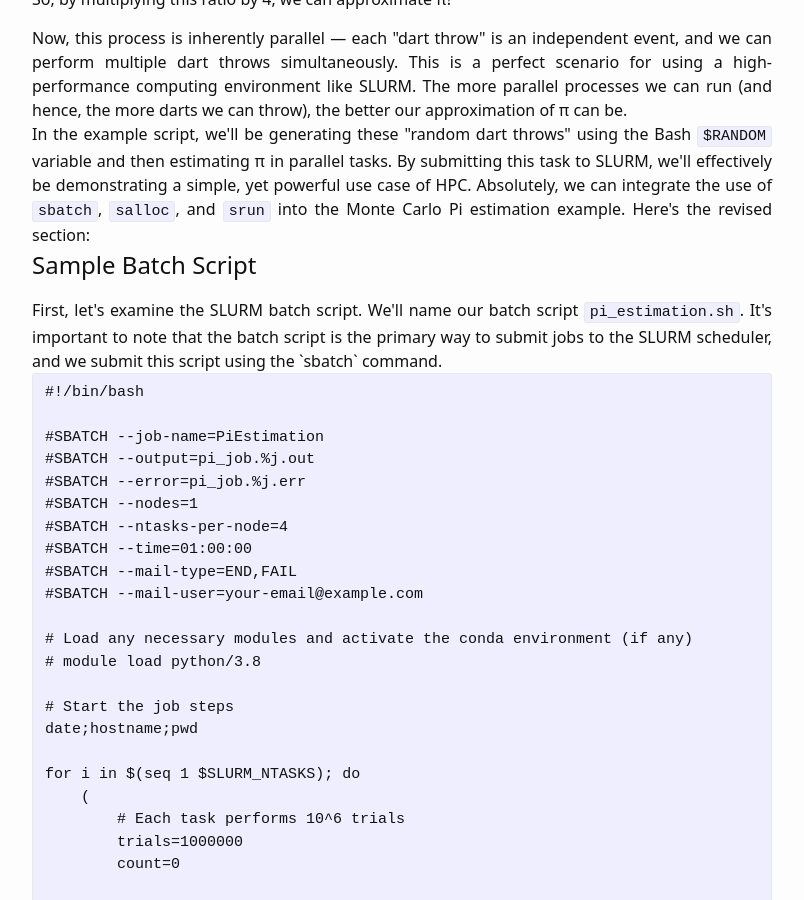
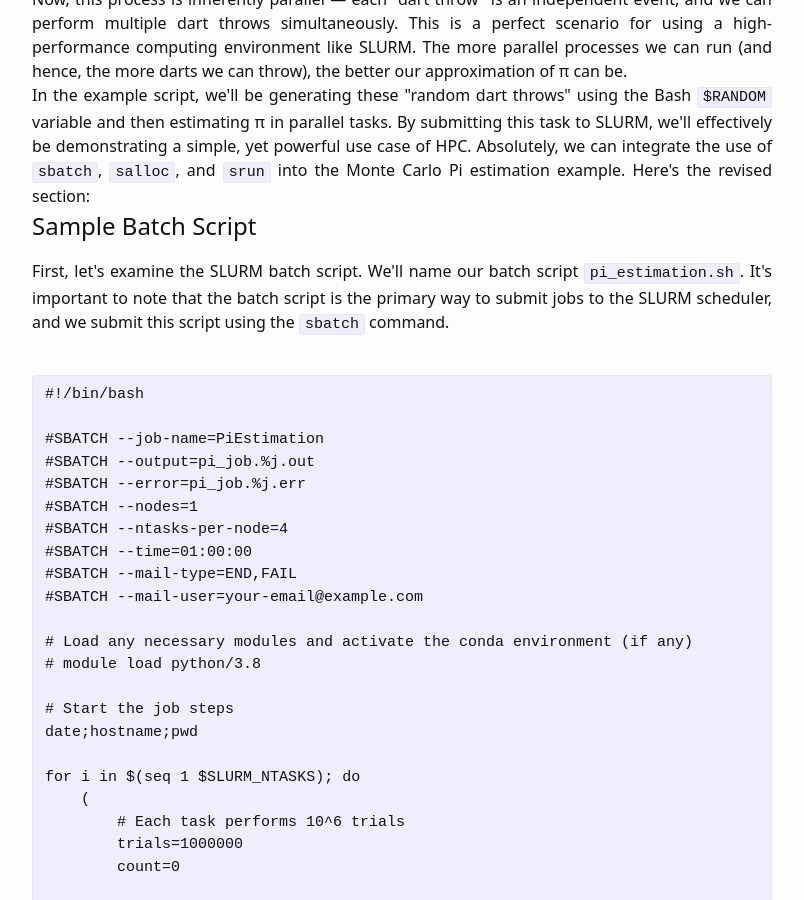
Before and after one commit to dipc-cc/slurm-training, a Jekyll site: the page built from 3_first-job.md, in a window 1280 px wide and 900 px high, scrolled down 997 px. Shown: the whole window, without its empty margins (238-1042 px from the left). Built offline with Jekyll 4.4.1, drawn with Linux system fonts in a browser that asks for light colours; some web fonts are replaced.

Commit message:
Fixing code styled text

````diff
--- a/3_first-job.md
+++ b/3_first-job.md
@@ -25,7 +25,6 @@
 In this case, we'll be using the Monte Carlo method to estimate the value of π. Here's the idea:
 </div>
 
-<br> <!-- Blank line -->
 1. **Create a bounded area**: Imagine a square with a side length of 1 unit. Now, inscribe a quarter-circle with a radius of 1 unit inside this square, like a pie wedge.
 
 2. **Throw darts**: We then "throw darts" at this square. The position (x, y) of each dart is determined randomly.
@@ -51,8 +50,10 @@
 ## Sample Batch Script
 
 <div align="justify">
-First, let's examine the SLURM batch script. We'll name our batch script <code>pi_estimation.sh</code>. It's important to note that the batch script is the primary way to submit jobs to the SLURM scheduler, and we submit this script using the `sbatch` command.
+First, let's examine the SLURM batch script. We'll name our batch script <code>pi_estimation.sh</code>. It's important to note that the batch script is the primary way to submit jobs to the SLURM scheduler, and we submit this script using the <code>sbatch</code> command.
 </div>
+
+<br> <!-- Blank line -->
 
 ```bash
 #!/bin/bash
@@ -105,6 +106,8 @@
 Once you've written your batch script, you can submit it to SLURM using the <code>sbatch</code> command. The <code>sbatch</code> command reads a script file and submits the script as a job to SLURM. The script contains both the job parameters, specified on lines beginning with <code>#SBATCH</code>, and the job commands.
 </div>
 
+<br> <!-- Blank line -->
+
 ```bash
 sbatch pi_estimation.sh
 ```
@@ -123,12 +126,10 @@
 | `--mail-user=your-email@example.com`  | Specifies the email address to receive job status updates.
 
 
-<br> <!-- Blank line -->
 <div align="justify">
 Remember that all <code>SBATCH</code> directives must come before any executable line in your script.
 
 This batch script generates four parallel tasks, each performing a million trials to estimate the value of Pi. It demonstrates both the basic usage of SLURM and the application of parallel processing in solving computationally intensive problems.
-
 To submit this job script to SLURM, we would use the <code>sbatch</code> command:
 </div>
 
@@ -147,10 +148,10 @@
 Here's how you could use <code>salloc</code> to start an interactive shell with 4 CPUs for one hour, and then run the Pi estimation program interactively:
 </div>
 
+<br> <!-- Blank line -->
+
 ```bash
-salloc --ntasks=4 --time=01:00:00
-bash pi_estimation.sh
-exit
+salloc --ntasks=4 --time=01:00:00 bash pi_estimation.sh exit
 ```
 <div align="justify">
 The <code>salloc</code> command allocates resources (in this case, 4 tasks for a duration of one hour) and starts a shell. In that shell, you can then directly execute the <code>pi_estimation.sh</code> script. Once you're done, don't forget to type <code>exit</code> to release the allocation.
````
